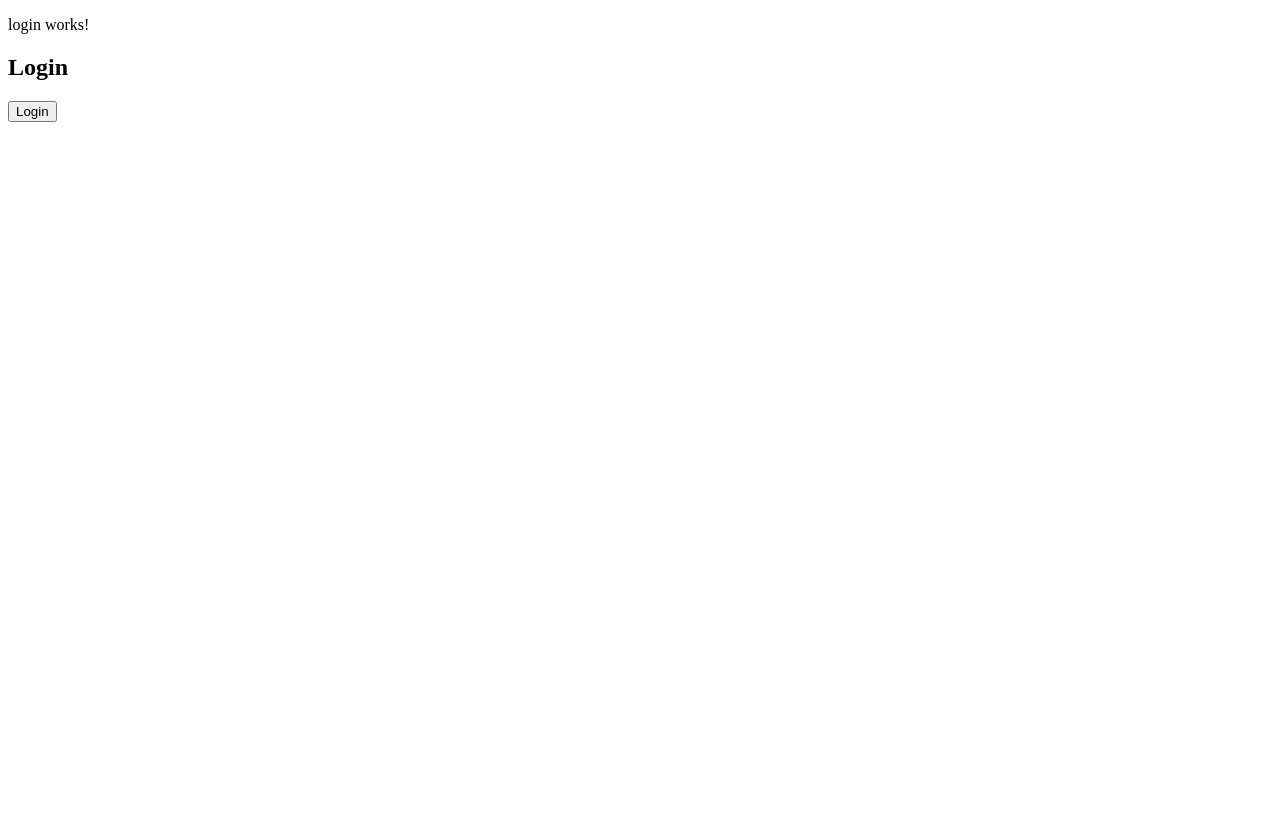
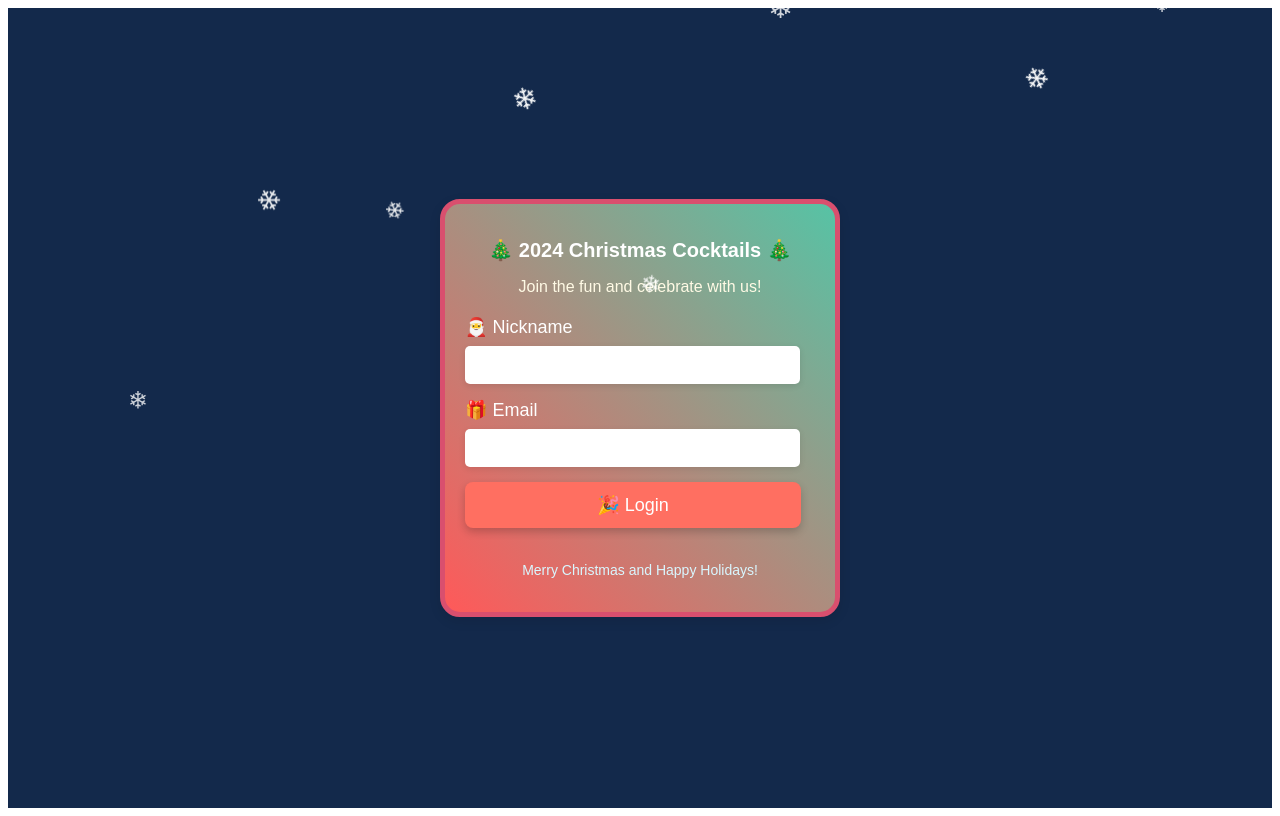
Before and after one commit to cjsrhkswls/cocktail, an Angular app in the folder frontend/menu/: page /login in a window 1280 px wide. Built offline with nearby package versions, Linux system fonts and the light colour scheme.

Commit message:
angular: login page

```diff
--- a/frontend/menu/package.json
+++ b/frontend/menu/package.json
@@ -15,6 +15,7 @@
     "@angular/compiler": "^17.2.0",
     "@angular/core": "^17.2.0",
     "@angular/forms": "^17.2.0",
+    "@angular/material": "^17.2.0",
     "@angular/platform-browser": "^17.2.0",
     "@angular/platform-browser-dynamic": "^17.2.0",
     "@angular/router": "^17.2.0",
--- a/frontend/menu/src/app/auth.service.ts
+++ b/frontend/menu/src/app/auth.service.ts
@@ -14,20 +14,13 @@ export class AuthService {
 
   constructor(public router: Router) { }
 
-  login(): void {
+  login(userData: User): void {
 
     // TODO: Service call is required here
-    let aUser = {
-      userId: 1,
-      userNickname: "jin",
-      userEmail: "cjsrhkswls@gmail.com",
-      userType: "Staff"
-    }
     // TODO: place the below two lines in subscribe
-    this.profile.next(aUser);
-    this.saveUser(aUser);
-
-
+    this.profile.next(userData);
+    this.saveUser(userData);
+    //******************************** */
     if (this.profile.getValue().userType === UserType.ADMIN) {
       this.router.navigate(['/list']);
     } else {
--- a/frontend/menu/src/app/login/login-view/login-view.component.css
+++ b/frontend/menu/src/app/login/login-view/login-view.component.css
@@ -0,0 +1,263 @@
+/* Global body styling */
+.container {
+    background-color: #13294B;
+    font-family: 'Pixel', sans-serif;
+    display: flex;
+    justify-content: center;
+    align-items: center;
+    height: 100vh;
+    margin: 0;
+    /*background-image: url('assets/snowflakes.gif');  Snowfall background */
+    background-size: cover;
+    animation: snowfall 1s infinite;
+  }
+
+  /* Container for the form */
+  .form-container {
+    display: flex;
+    justify-content: center;
+    align-items: center;
+    padding: 20px;
+  }
+
+  /* Card styling */
+  .card {
+    width: 350px;
+    background: linear-gradient(45deg, #ff5959, #56c3a5);
+    border-radius: 20px;
+    padding: 20px;
+    box-shadow: 0 4px 12px rgba(0, 0, 0, 0.1);
+    border: 5px solid #d94f6e;
+    animation: bounceIn 1s;
+  }
+
+  /* Title and subtitle */
+  .title {
+    font-family: 'Pixel', sans-serif;
+    color: white;
+    font-size: 20px;
+    text-align: center;
+    margin-bottom: 10px;
+  }
+
+  .subtitle {
+    font-family: 'Pixel', sans-serif;
+    color: #fffae5;
+    text-align: center;
+    font-size: 16px;
+    margin-bottom: 20px;
+  }
+
+  /* Form field and inputs */
+  .form-field {
+    margin-bottom: 15px;
+  }
+
+  .label {
+    font-family: 'Pixel', sans-serif;
+    color: #ffffff;
+    font-size: 18px;
+    display: block;
+    margin-bottom: 8px;
+  }
+
+  .input {
+    width: 90%;
+    padding: 10px;
+    font-size: 16px;
+    border-radius: 5px;
+    border: none;
+    background-color: #ffffff;
+    box-shadow: 0 2px 6px rgba(0, 0, 0, 0.1);
+  }
+
+  .error {
+    color: red;
+    font-size: 12px;
+    margin-top: 5px;
+  }
+
+  /* Submit button */
+  .submit-btn {
+    width: 96%;
+    font-family: 'Pixel', sans-serif;
+    font-size: 18px;
+    padding: 12px;
+    background-color: #ff6f61;
+    color: white;
+    border-radius: 8px;
+    border: none;
+    box-shadow: 0 4px 8px rgba(0, 0, 0, 0.2);
+    cursor: pointer;
+    transition: transform 0.2s ease;
+  }
+
+  .submit-btn:hover {
+    transform: scale(1.05);
+    background-color: #ff3b30;
+  }
+
+  /* Footer section */
+  .card-footer {
+    display: flex;
+    justify-content: center;
+    align-items: center;
+    padding-top: 20px;
+  }
+
+  .footer-text {
+    font-family: 'Pixel', sans-serif;
+    color: #d9f7ff;
+    font-size: 14px;
+    text-align: center;
+  }
+
+  /* Christmas tree icon */
+  .tree-icon {
+    width: 40px;
+    height: 40px;
+    margin-right: 10px;
+    animation: shake 1s ease-in-out infinite;
+  }
+
+  /* Snowfall animation */
+  @keyframes snowfall {
+    0% { background-position: 0 0; }
+    100% { background-position: 0 100%; }
+  }
+
+  /* Bounce-in animation */
+  @keyframes bounceIn {
+    0% { transform: translateY(-100%); opacity: 0; }
+    50% { transform: translateY(20px); opacity: 1; }
+    100% { transform: translateY(0); }
+  }
+
+  /* Shake animation for Christmas tree */
+  @keyframes shake {
+    0% { transform: translateX(0); }
+    25% { transform: translateX(-5px); }
+    50% { transform: translateX(5px); }
+    75% { transform: translateX(-5px); }
+    100% { transform: translateX(0); }
+  }
+
+
+  /* Snowflakes animation container */
+.snowflakes {
+    position: absolute;
+    top: 0;
+    left: 0;
+    width: 100%;
+    height: 100%;
+    pointer-events: none; /* Makes sure snowflakes don't interfere with page elements */
+  }
+
+  /* Snowflake styling */
+  .snowflake {
+    position: absolute;
+    top: -10px; /* Start above the screen */
+    z-index: 9999;
+    font-size: 24px;
+    color: #fff;
+    user-select: none;
+    animation: fall linear infinite;
+    opacity: 0.8;
+  }
+
+  /* Snowflake fall animation */
+  @keyframes fall {
+    0% {
+      transform: translateY(-10px) rotate(0deg); /* Starting point */
+      opacity: 1;
+    }
+    100% {
+      transform: translateY(100vh) rotate(360deg); /* Ending point (falling to the bottom of the screen) */
+      opacity: 0.6;
+    }
+  }
+
+  /* Randomly change snowflake speed and horizontal motion */
+  .snowflake:nth-child(1) {
+    animation-duration: 10s;
+    animation-delay: 0s;
+    left: 10%;
+    animation-timing-function: linear;
+  }
+
+  .snowflake:nth-child(2) {
+    animation-duration: 12s;
+    animation-delay: 2s;
+    left: 20%;
+    animation-timing-function: linear;
+  }
+
+  .snowflake:nth-child(3) {
+    animation-duration: 15s;
+    animation-delay: 1s;
+    left: 30%;
+    animation-timing-function: linear;
+  }
+
+  .snowflake:nth-child(4) {
+    animation-duration: 8s;
+    animation-delay: 4s;
+    left: 40%;
+    animation-timing-function: linear;
+  }
+
+  .snowflake:nth-child(5) {
+    animation-duration: 14s;
+    animation-delay: 0s;
+    left: 50%;
+    animation-timing-function: linear;
+  }
+
+  .snowflake:nth-child(6) {
+    animation-duration: 16s;
+    animation-delay: 6s;
+    left: 60%;
+    animation-timing-function: linear;
+  }
+
+  .snowflake:nth-child(7) {
+    animation-duration: 18s;
+    animation-delay: 5s;
+    left: 70%;
+    animation-timing-function: linear;
+  }
+
+  .snowflake:nth-child(8) {
+    animation-duration: 20s;
+    animation-delay: 3s;
+    left: 80%;
+    animation-timing-function: linear;
+  }
+
+  .snowflake:nth-child(9) {
+    animation-duration: 22s;
+    animation-delay: 7s;
+    left: 90%;
+    animation-timing-function: linear;
+  }
+
+  /* Small snowflakes */
+  .snowflake-small {
+    font-size: 16px;
+    opacity: 0.9;
+  }
+
+  /* Large snowflakes */
+  .snowflake-large {
+    font-size: 32px;
+    opacity: 0.7;
+  }
+
+  /* Randomly change the size of each snowflake */
+  .snowflake:nth-child(even) {
+    font-size: 30px;
+  }
+
+  .snowflake:nth-child(odd) {
+    font-size: 24px;
+  }
--- a/frontend/menu/src/app/login/login-view/login-view.component.html
+++ b/frontend/menu/src/app/login/login-view/login-view.component.html
@@ -1 +1,60 @@
-<p>login-view works!</p>
+<div class="container">
+
+
+<!-- Snowflakes container -->
+<div class="snowflakes">
+  <div class="snowflake">&#10052;</div>
+  <div class="snowflake">&#10052;</div>
+  <div class="snowflake">&#10052;</div>
+  <div class="snowflake">&#10052;</div>
+  <div class="snowflake">&#10052;</div>
+  <div class="snowflake">&#10052;</div>
+  <div class="snowflake">&#10052;</div>
+  <div class="snowflake">&#10052;</div>
+  <div class="snowflake">&#10052;</div>
+</div>
+
+<div class="form-container">
+  <div class="card">
+    <div class="card-header">
+      <h1 class="title">🎄 2024 Christmas Cocktails 🎄</h1>
+      <p class="subtitle">Join the fun and celebrate with us!</p>
+    </div>
+
+    <div class="card-content">
+      <form [formGroup]="userLoginForm" (ngSubmit)="emitLoginEvent()">
+
+        <!-- Nickname Input -->
+        <div class="form-field">
+          <label for="userNickname" class="label">🎅 Nickname</label>
+          <input id="userNickname" formControlName="userNickname" class="input" />
+          <div *ngIf="userLoginForm.get('userNickname')?.invalid && userLoginForm.get('userNickname')?.touched" class="error">
+            Nickname is required.
+          </div>
+        </div>
+
+        <!-- Email Input -->
+        <div class="form-field">
+          <label for="userEmail" class="label">🎁 Email</label>
+          <input id="userEmail" formControlName="userEmail" class="input" />
+          <div *ngIf="userLoginForm.get('userEmail')?.invalid && userLoginForm.get('userEmail')?.touched" class="error">
+            <p *ngIf="userLoginForm.get('userEmail')?.errors?.['required']">Email is required.</p>
+            <p *ngIf="userLoginForm.get('userEmail')?.errors?.['email']">Enter a valid email.</p>
+          </div>
+        </div>
+
+        <!-- Submit Button -->
+        <div>
+          <button type="submit" class="submit-btn" [disabled]="userLoginForm.invalid">🎉 Login</button>
+        </div>
+
+      </form>
+    </div>
+
+    <!-- Footer with Christmas tree icon -->
+    <div class="card-footer">
+      <p class="footer-text">Merry Christmas and Happy Holidays!</p>
+    </div>
+  </div>
+</div>
+</div>
--- a/frontend/menu/src/app/login/login-view/login-view.component.ts
+++ b/frontend/menu/src/app/login/login-view/login-view.component.ts
@@ -1,12 +1,35 @@
-import { Component } from '@angular/core';
+import { Component, EventEmitter, Output } from '@angular/core';
+import { UserType } from '../../code';
+import { FormControl, FormGroup, ReactiveFormsModule, Validators } from '@angular/forms';
+import { CommonModule } from '@angular/common';
 
 @Component({
   selector: 'app-login-view',
   standalone: true,
-  imports: [],
+  imports: [CommonModule, ReactiveFormsModule],
   templateUrl: './login-view.component.html',
   styleUrl: './login-view.component.css'
 })
 export class LoginViewComponent {
+  @Output() loginEvent = new EventEmitter<any>();
 
+  userLoginForm: FormGroup;
+
+  constructor(){
+    this.userLoginForm = new FormGroup({
+      userNickname: new FormControl('', [Validators.required, Validators.minLength(4)]),
+      userEmail: new FormControl('', [Validators.required, Validators.email]),
+    })
+  }
+
+  emitLoginEvent(){
+    if (this.userLoginForm.valid){
+      let userData = {
+        userNickname: this.userLoginForm.get('userNickname')?.value,
+        userEmail: this.userLoginForm.get('userEmail')?.value,
+        userType: UserType.CUSTOMER
+      }
+      this.loginEvent.emit(userData);
+    }
+  }
 }
--- a/frontend/menu/src/app/login/login.component.html
+++ b/frontend/menu/src/app/login/login.component.html
@@ -1,3 +1,3 @@
-<p>login works!</p>
-<h2>Login</h2>
-<button (click)="login()">Login</button>
+<app-login-view
+(loginEvent) = "login($event)"
+></app-login-view>
--- a/frontend/menu/src/app/login/login.component.ts
+++ b/frontend/menu/src/app/login/login.component.ts
@@ -1,10 +1,12 @@
 import { Component } from '@angular/core';
 import { AuthService } from '../auth.service';
+import { LoginViewComponent } from "./login-view/login-view.component";
+import { User } from '../model/user';
 
 @Component({
   selector: 'app-login',
   standalone: true,
-  imports: [],
+  imports: [LoginViewComponent],
   templateUrl: './login.component.html',
   styleUrl: './login.component.css'
 })
@@ -12,7 +14,7 @@ export class LoginComponent {
 
   constructor(private readonly authService: AuthService){}
 
-  login(): void {
-    this.authService.login();
+  login(userData: User): void {
+    this.authService.login(userData);
   }
 }
--- a/frontend/menu/src/app/menu/menu-view/menu-view.component.html
+++ b/frontend/menu/src/app/menu/menu-view/menu-view.component.html
@@ -2,3 +2,6 @@
 <div>
     {{menu[0].menuName}}
 </div>
+<div>
+    {{currentUser?.userNickname}}
+</div>
--- a/frontend/menu/src/app/menu/menu-view/menu-view.component.ts
+++ b/frontend/menu/src/app/menu/menu-view/menu-view.component.ts
@@ -1,5 +1,6 @@
 import { Component, Input, input } from '@angular/core';
 import { Menu } from '../../model/menu';
+import { User } from '../../model/user';
 
 @Component({
   selector: 'app-menu-view',
@@ -11,6 +12,7 @@ import { Menu } from '../../model/menu';
 export class MenuViewComponent {
 
   @Input() menu:Menu[] = [];
+  @Input() currentUser:User | undefined;
 
   constructor(){}
 }
--- a/frontend/menu/src/app/menu/menu.component.html
+++ b/frontend/menu/src/app/menu/menu.component.html
@@ -1,4 +1,4 @@
 <app-menu-view
 [menu]="menu"
-
+[currentUser]="currentUser"
 ></app-menu-view>
--- a/frontend/menu/src/app/menu/menu.component.ts
+++ b/frontend/menu/src/app/menu/menu.component.ts
@@ -13,7 +13,7 @@ import { User } from '../model/user';
   styleUrl: './menu.component.css'
 })
 export class MenuComponent implements OnInit{
-  aUser!:User;
+  currentUser!:User;
   menu!:Menu[];
 
   constructor(public menuService:MenuService, public readonly authService: AuthService){}
@@ -23,6 +23,6 @@ export class MenuComponent implements OnInit{
       this.menu = m;
     });
 
-    this.authService.getUserProfile().subscribe(u => this.aUser = u);
+    this.authService.getUserProfile().subscribe(u => this.currentUser = u);
   }
 }
```
Also changed, not shown: frontend/menu/src/assets/8bit-font.ttf (added), 1 other file (tests, documents, lock files or other folders).
